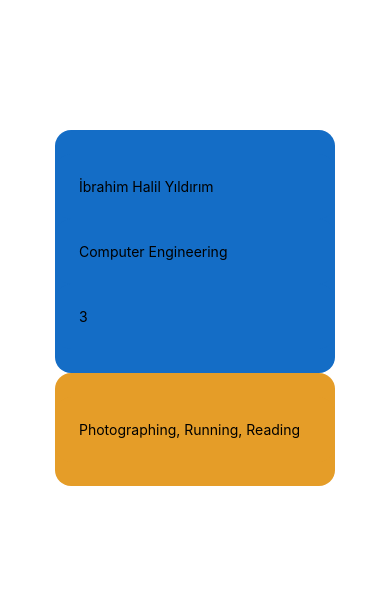
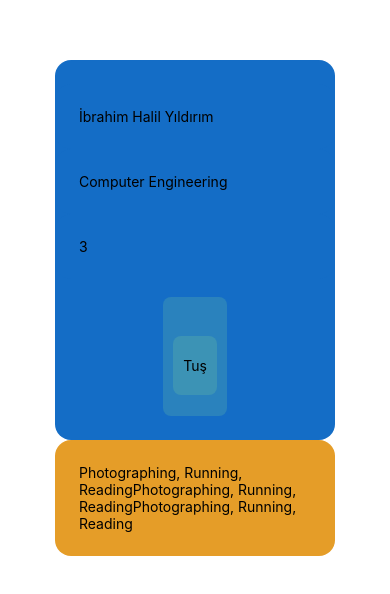
Before and after one commit to ibrahimhalilyildirim/Mobil-Uygulama-Geli-tirme, a React Native app in the folder IlkMobilUygulamam/: screen / in a window 390 px wide. Shown: the part 114-708 px from the top of the page. Built offline with nearby package versions, Linux system fonts and the light colour scheme.

Commit message:
Ödev 5.4
Ödev yapıldı ancak teslim tarihi sebebiyle iletilemedi.

```diff
--- a/IlkMobilUygulamam/App.tsx
+++ b/IlkMobilUygulamam/App.tsx
@@ -335,6 +335,8 @@ const student = {
   interests: ["Photographing,", " Running,", " Reading"]
 }
 
+const interestsFinal = student.interests.map(interests => student.interests);
+
 export default function App(){
   return(
     <View style = {styles.container}>
@@ -342,15 +344,18 @@ export default function App(){
         <Text style = {styles.infoCard}>{student.name}</Text>
         <Text style = {styles.infoCard}>{student.department}</Text>
         <Text style = {styles.infoCard}>{student.grade}</Text>
+        <Pressable
+          style={styles.button}
+          onPress={() => console.log("Tuşa basıldı.")}
+        >
+          <Text style = {styles.button}>Tuş</Text>
+        </Pressable>
       </View>
-
-      <View style = {styles.interestsCard}>
-        <Text style = {styles.interestsCard}>{student.interests}</Text>
-      </View>
+        <Text style = {styles.interestsCard}>{interestsFinal}</Text>
     </View>
   );
 }
-
+console.log(interestsFinal);
 const styles = StyleSheet.create({
   container: {
     flex: 1, // Ekranın tamamını kaplar.
@@ -370,5 +375,12 @@ const styles = StyleSheet.create({
     padding: 24,
     borderRadius: 16,
     alignItems: "center"
+  },
+  button: {
+    backgroundColor: "rgba(129, 216, 148, 0.2)",
+    paddingVertical: 21,
+    paddingHorizontal: 10,
+    borderRadius: 8,
+    marginTop: 18
   }
 });
```
